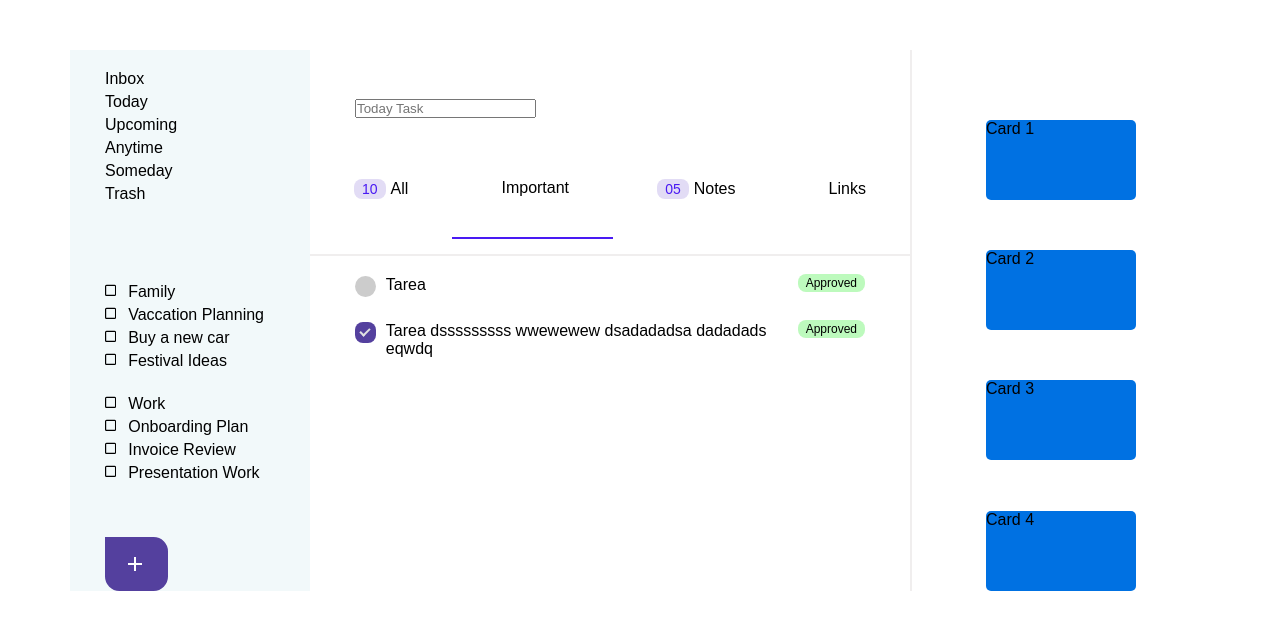
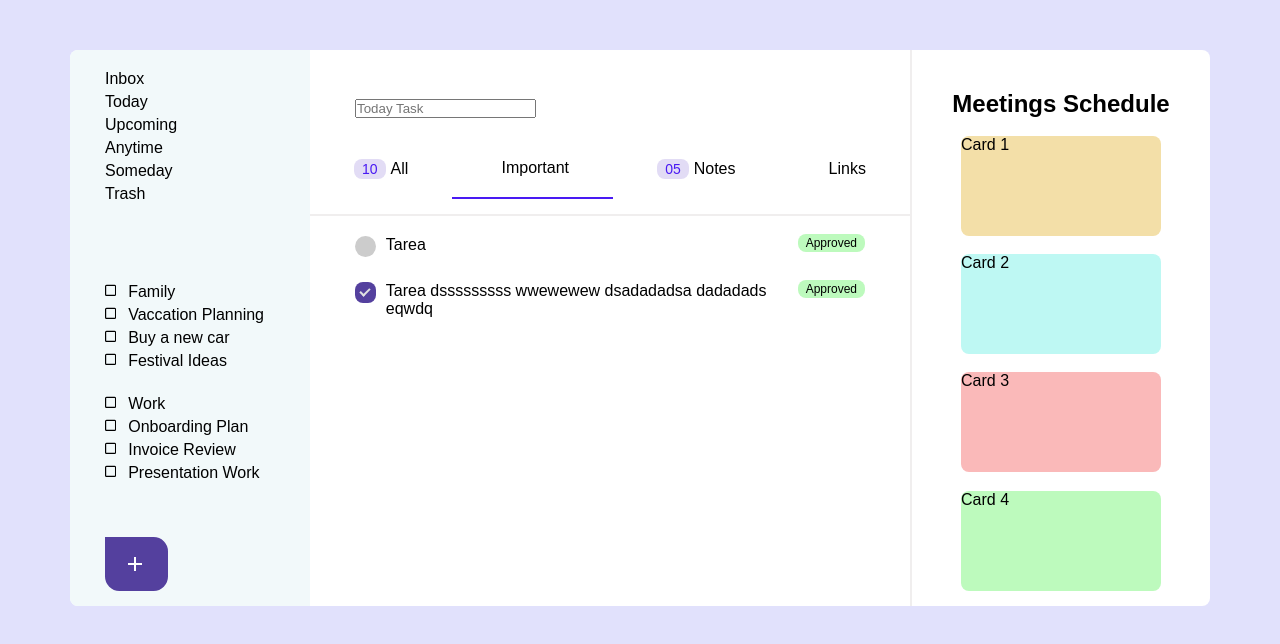
Before and after one commit to CarlosSanchezM/TodoList, a website built with Vite: page index.html in a window 1280 px wide. Built offline with nearby package versions, Linux system fonts and the light colour scheme.

Commit message:
Avances maquetado meet section

```diff
--- a/index.html
+++ b/index.html
@@ -129,10 +129,11 @@
         </section>
       </article>
       <aside class="Meeting-container">
-        <div>Card 1</div>
-        <div>Card 2</div>
-        <div>Card 3</div>
-        <div>Card 4</div>
+        <div class="Meet-title"><h2>Meetings Schedule</h2></div>
+        <div class="Meet-card First-meet">Card 1</div>
+        <div class="Meet-card Second-meet">Card 2</div>
+        <div class="Meet-card Third-meet">Card 3</div>
+        <div class="Meet-card Fourth-meet">Card 4</div>
       </aside>
     </main>
 </body>
--- a/style.css
+++ b/style.css
@@ -7,12 +7,15 @@
 body{
   padding: 50px 70px 50px 70px;
   min-height: 100vh;
+  background-color: #e1e1fc;
 }
 
 main{
   display: grid;
   grid-template-columns: .8fr 2fr 1fr;
   height: 100%;
+  background-color: white;
+  border-radius: 8px;
 }
 
 ul{
@@ -27,7 +30,8 @@ li{
 }
 .Categories-container{
   background-color: #F2F9FA;
-  padding-left: 35px  ;
+  padding-left: 35px;
+  border-radius: 8px 0 0 8px;
 }
 .Options-container{
   padding-top: 20px;
@@ -40,6 +44,9 @@ li{
 
 .Category-list{
   margin-bottom: 20px ;
+}
+.Add-button-container{
+  padding-bottom: 15px;
 }
 /*AddButton Styles*/
 button {
@@ -96,8 +103,8 @@ nav span{
   border-radius: 8px;
 }
 .Nav-selected{
-  padding-top: 40px;
-  padding-bottom: 40px;
+  padding-top: 20px;
+  padding-bottom: 20px;
   border-bottom: 2px solid #491af3;
 }
 
@@ -211,7 +218,7 @@ nav span{
 }
 .Task-status {
   margin-left: 10px;
-  background-color: rgb(189, 250, 189);;
+  background-color: rgb(189, 250, 189);
   border-radius: 8px;
   padding: 2px 8px;
 }
@@ -221,13 +228,28 @@ nav span{
   flex-direction: column;
   align-items: center;
   justify-content: space-between;
-  padding-top: 70px;
+  padding-top: 40px;
+  padding-bottom: 15px;
   border-left: 2px solid rgb(240, 238, 238);
 }
 
-.Meeting-container>div{
-  height: 80px;
-  width: 150px;
+.Meeting-container div.Meet-card{
+  height: 100px;
+  width: 200px;
   background-color: #0071e2;
-  border-radius: 5px;
+  border-radius: 8px;
 }
+div.Meet-card.First-meet{
+  background-color: #f3dfa8;
+}
+div.Meet-card.Second-meet{
+  background-color: #bef8f3;
+}
+
+div.Meet-card.Third-meet{
+  background-color: #fab9b9;
+}
+
+div.Meet-card.Fourth-meet{
+  background-color: rgb(189, 250, 189);
+}
```
